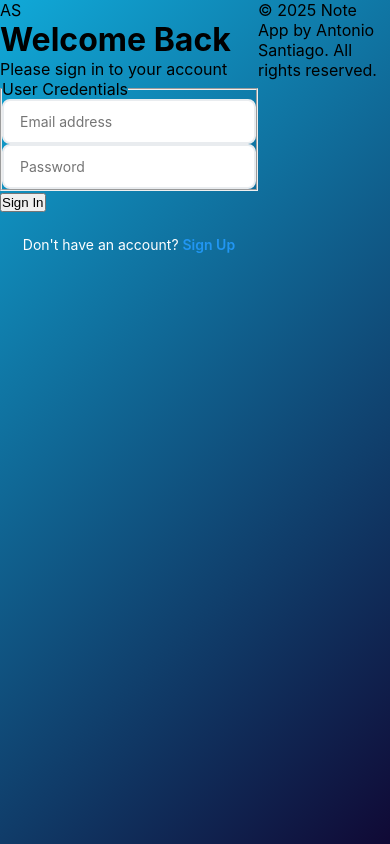
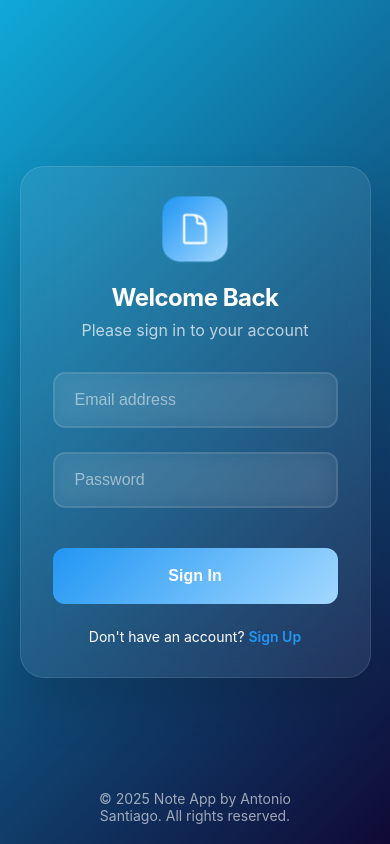
Before and after one commit to TonyS-dev/notely, a React (Vite) app in the folder frontend/: page / in a window 390 px wide. Built offline with nearby package versions, Linux system fonts and the light colour scheme; no server answers.

Commit message:
feat: Update authentication view styles and improve layout for better user experience

```diff
--- a/frontend/src/App.tsx
+++ b/frontend/src/App.tsx
@@ -28,7 +28,7 @@ function App() {
   );
 
   return (
-    <div className="app-container">
+    <div className={`app-container ${!isAuthenticated ? 'auth-view' : ''}`}>
       {/*
         - If not authenticated, show AuthPage and give it the 'login' function from our context.
         - If authenticated, show the main app layout.
--- a/frontend/src/pages/AuthPage.tsx
+++ b/frontend/src/pages/AuthPage.tsx
@@ -81,7 +81,23 @@ export function AuthPage({ onLoginSuccess }: AuthPageProps) {
       <div className="particles" id="particles"></div>
       <main id="main">
         <header className="login-header">
-          <div className="logo">AS</div>
+          <div className="logo">
+            <svg
+              xmlns="http://www.w3.org/2000/svg"
+              fill="none"
+              viewBox="0 0 24 24"
+              strokeWidth={1.5}
+              stroke="currentColor"
+              width="32"
+              height="32"
+            >
+              <path
+                strokeLinecap="round"
+                strokeLinejoin="round"
+                d="M19.5 14.25v-2.625a3.375 3.375 0 00-3.375-3.375h-1.5A1.125 1.125 0 0113.5 7.125v-1.5a3.375 3.375 0 00-3.375-3.375H8.25m2.25 0H5.625c-.621 0-1.125.504-1.125 1.125v17.25c0 .621.504 1.125 1.125 1.125h12.75c.621 0 1.125-.504 1.125-1.125V11.25a9 9 0 00-9-9z"
+              />
+            </svg>
+          </div>
           <h1 className="login-title">
             {isLoginView ? 'Welcome Back' : 'Create Account'}
           </h1>
--- a/frontend/src/styles/styles.css
+++ b/frontend/src/styles/styles.css
@@ -2,44 +2,47 @@
    Keyframes for Animations
    ========================================================================== */
 
+/* Animation for main app note cards */
 @keyframes fade-in-up {
-  from {
-    opacity: 0;
-    transform: translateY(20px);
-  }
-  to {
-    opacity: 1;
-    transform: translateY(0);
-  }
+  from { opacity: 0; transform: translateY(20px); }
+  to { opacity: 1; transform: translateY(0); }
 }
 
+/* Animations for the modal */
 @keyframes modal-swoop-in {
-  from {
-    opacity: 0;
-    transform: scale(0.9) translateY(-30px);
-  }
-  to {
-    opacity: 1;
-    transform: scale(1) translateY(0);
-  }
+  from { opacity: 0; transform: scale(0.9) translateY(-30px); }
+  to { opacity: 1; transform: scale(1) translateY(0); }
+}
+@keyframes modal-swoop-out {
+  from { opacity: 1; transform: scale(1) translateY(0); }
+  to { opacity: 0; transform: scale(0.95) translateY(-30px); }
 }
 
-@keyframes modal-swoop-out {
-  from {
-    opacity: 1;
-    transform: scale(1) translateY(0);
-  }
-  to {
-    opacity: 0;
-    transform: scale(0.95) translateY(-30px);
-  }
+/* Animations for the Login Page */
+@keyframes slideIn {
+  to { transform: translateY(0); opacity: 1; }
+}
+@keyframes float {
+  0% { transform: translateY(100vh) rotate(0deg); opacity: 0; }
+  10% { opacity: 1; }
+  90% { opacity: 1; }
+  100% { transform: translateY(-100px) rotate(360deg); opacity: 0; }
+}
+@keyframes shine {
+  0%, 100% { opacity: 0.2; }
+  50% { opacity: 1; }
+}
+@keyframes pulse {
+  0% { transform: scale(1); }
+  100% { transform: scale(1.1); }
+}
+@keyframes spin {
+  to { transform: rotate(360deg); }
 }
 
 /* ==========================================================================
    Global Styles
    ========================================================================== */
-
-/* Reset and Base Styles */
 * {
   margin: 0;
   padding: 0;
@@ -47,7 +50,7 @@
 }
 
 :root {
-  /* Color Palette - Elegant Note Theme */
+  /* Color Palette */
   --primary-color: #975acf;
   --primary-hover: #5b5bd6;
   --primary-light: #ebe6f5;
@@ -80,12 +83,19 @@
   min-height: 100vh;
   width: 100%;
   display: flex;
-  align-items: center;
-  justify-content: center;
   overflow: hidden;
   position: relative;
 }
 
+/* Default centering for both views */
+.app-container {
+  align-items: center;
+  justify-content: center;
+}
+
+/* ==========================================================================
+   Main Application (Logged-In) Styles
+   ========================================================================== */
 .main-app-layout {
   padding: 5px;
   display: flex;
@@ -96,7 +106,6 @@
   box-shadow: 0 4px 12px rgba(0, 0, 0, 0.1);
 }
 
-/* Sidebar Styles */
 .sidebar {
   width: 280px;
   background-color: var(--background-primary);
@@ -145,11 +154,7 @@
 
 .new-note {
   width: 100%;
-  background: linear-gradient(
-    135deg,
-    var(--primary-color) 0%,
-    var(--primary-hover) 100%
-  );
+  background: linear-gradient(135deg, var(--primary-color) 0%, var(--primary-hover) 100%);
   color: white;
   border: none;
   border-radius: var(--radius-md);
@@ -167,13 +172,8 @@
   box-shadow: var(--shadow-md);
 }
 
-.sidebar-nav {
-  flex: 1;
-}
-
-.nav-item {
-  margin-bottom: 4px;
-}
+.sidebar-nav { flex: 1; }
+.nav-item { margin-bottom: 4px; }
 
 .nav-btn {
   width: 100%;
@@ -233,6 +233,22 @@
   color: var(--primary-color);
 }
 
+
+
+
+
+.about-btn {
+  background: none;
+  border: 1px solid var(--border-color);
+  color: var(--text-secondary);
+}
+
+.about-btn:hover {
+  background: var(--background-tertiary);
+  border-color: var(--primary-color);
+  color: var(--primary-color);
+}
+
 /* Main Content Styles */
 .main-content {
   flex: 1;
@@ -252,11 +268,7 @@
   font-size: 28px;
   font-weight: 700;
   color: var(--text-primary);
-  background: linear-gradient(
-    135deg,
-    var(--text-primary) 0%,
-    var(--primary-color) 100%
-  );
+  background: linear-gradient(135deg, var(--text-primary) 0%, var(--primary-color) 100%);
   -webkit-background-clip: text;
   -webkit-text-fill-color: transparent;
   background-clip: text;
@@ -357,29 +369,12 @@
   animation-fill-mode: forwards;
 }
 
-/* --- Animation Delays for Note Items --- */
-.note-item:nth-child(1) {
-  animation-delay: 0.05s;
-}
-.note-item:nth-child(2) {
-  animation-delay: 0.1s;
-}
-.note-item:nth-child(3) {
-  animation-delay: 0.15s;
-}
-.note-item:nth-child(4) {
-  animation-delay: 0.2s;
-}
-.note-item:nth-child(5) {
-  animation-delay: 0.25s;
-}
-.note-item:nth-child(6) {
-  animation-delay: 0.3s;
-}
-.note-item:nth-child(7) {
-  animation-delay: 0.35s;
-}
-
+.note-item:nth-child(1) { animation-delay: 0.05s; }
+.note-item:nth-child(2) { animation-delay: 0.1s; }
+.note-item:nth-child(3) { animation-delay: 0.15s; }
+.note-item:nth-child(4) { animation-delay: 0.2s; }
+.note-item:nth-child(5) { animation-delay: 0.25s; }
+.note-item:nth-child(6) { animation-delay: 0.3s; }
 
 .note-item:hover {
   box-shadow: var(--shadow-md);
@@ -432,11 +427,7 @@
 }
 
 .note-category {
-  background: linear-gradient(
-    135deg,
-    var(--primary-light) 0%,
-    rgba(151, 90, 207, 0.1) 100%
-  );
+  background: linear-gradient(135deg, var(--primary-light) 0%, rgba(151, 90, 207, 0.1) 100%);
   color: var(--primary-color);
   font-size: 12px;
   font-weight: 500;
@@ -445,14 +436,13 @@
   border: 1px solid rgba(151, 90, 207, 0.2);
 }
 
-/* Note Actions */
+/* Note Actions & Dropdown */
 .note-actions {
   position: relative;
   display: flex;
   gap: 8px;
   z-index: 10;
 }
-
 .note-action-btn {
   background: var(--background-primary);
   border: 1px solid var(--border-color);
@@ -463,19 +453,13 @@
   border-radius: var(--radius-sm);
   transition: all 0.2s ease;
 }
-
 .note-action-btn:hover {
   background: var(--primary-color);
   color: white;
   border-color: var(--primary-color);
   transform: translateY(-1px);
 }
-
-/* Dropdown Menu */
-.dropdown-menu-wrapper {
-  position: relative;
-}
-
+.dropdown-menu-wrapper { position: relative; }
 .dropdown-menu {
   position: absolute;
   top: 100%;
@@ -488,14 +472,8 @@
   min-width: 150px;
   margin-top: 4px;
   padding: 4px;
-  opacity: 1;
-  visibility: visible;
-  transform: translateY(0);
-  transition:
-    transform 0.2s cubic-bezier(0.25, 0.8, 0.25, 1),
-    opacity 0.2s ease;
+  transition: transform 0.2s cubic-bezier(0.25, 0.8, 0.25, 1), opacity 0.2s ease;
 }
-
 .dropdown-item {
   display: flex;
   align-items: center;
@@ -512,16 +490,11 @@
   font-weight: 500;
   border-radius: var(--radius-sm);
 }
-
 .dropdown-item:hover {
   background: var(--background-tertiary);
   color: var(--text-primary);
 }
-
-.dropdown-item.danger {
-  color: var(--danger-color);
-}
-
+.dropdown-item.danger { color: var(--danger-color); }
 .dropdown-item.danger:hover {
   background: rgba(220, 53, 69, 0.1);
   color: var(--danger-color);
@@ -542,16 +515,12 @@
   z-index: 1000;
   opacity: 0;
   visibility: hidden;
-  transition:
-    opacity 0.3s ease,
-    visibility 0.3s ease; /* ANIMATION CHANGE */
+  transition: opacity 0.3s ease, visibility 0.3s ease;
 }
-
 .modal-overlay.active {
   opacity: 1;
   visibility: visible;
 }
-
 .modal-content {
   font-family: 'Inter', sans-serif;
   background: var(--background-primary);
@@ -566,11 +535,9 @@
   flex-direction: column;
   animation: modal-swoop-in 0.35s cubic-bezier(0.25, 0.8, 0.25, 1);
 }
-
 .modal-content.closing {
-  animation: modal-swoop-out 0.28s forwards cubic-bezier(0.7, 0, 0.84, 0);
+  animation: modal-swoop-out 0.2s forwards cubic-bezier(0.7, 0, 0.84, 0);
 }
-
 .modal-header {
   display: flex;
   justify-content: space-between;
@@ -578,20 +545,13 @@
   padding: 14px 24px;
   border-bottom: 1px solid var(--border-color);
   flex-shrink: 0;
-  background: linear-gradient(
-    135deg,
-    var(--background-primary) 0%,
-    var(--background-tertiary) 100%
-  );
 }
-
 .modal-header h3 {
   font-size: 20px;
   font-weight: 600;
   color: var(--text-primary);
   margin: 0;
 }
-
 .modal-close {
   background: var(--background-tertiary);
   border: 1px solid var(--border-color);
@@ -601,15 +561,15 @@
   padding: 6px 8px;
   border-radius: var(--radius-sm);
   transition: all 0.2s ease;
+  width: 40px;
+  height: auto;
 }
-
 .modal-close:hover {
   background: var(--danger-color);
   color: white;
   border-color: var(--danger-color);
 }
-
-/* Form Styles */
+/* Form Styles in Modal */
 .note-form {
   padding: 20px 28px;
   flex: 1;
@@ -618,22 +578,19 @@
   flex-direction: column;
   gap: 16px;
 }
-
-.form-group {
+.modal-content .form-group {
   display: flex;
   flex-direction: column;
   gap: 8px;
 }
-
-.form-group label {
+.modal-content .form-group label {
   font-weight: 600;
   color: var(--text-primary);
   font-size: 14px;
   margin-bottom: 4px;
 }
-
-.form-group input,
-.form-group textarea {
+.modal-content .form-group input,
+.modal-content .form-group textarea {
   padding: 12px 16px;
   border: 2px solid var(--border-color);
   border-radius: var(--radius-md);
@@ -643,21 +600,20 @@
   background: var(--background-primary);
   font-family: inherit;
 }
-
-.form-group input:focus,
-.form-group textarea:focus {
+.modal-content .form-group input:focus,
+.modal-content .form-group textarea:focus {
   outline: none;
   border-color: var(--primary-color);
   box-shadow: 0 0 0 3px rgba(151, 90, 207, 0.1);
 }
-
-.form-group textarea {
-  min-height: 80px;
+.modal-content .form-group textarea {
+  min-height: 50px;
   max-height: 150px;
   resize: vertical;
 }
 
-/* Category Management Styles (Inside Modal) */
+/* Category Management in Modal */
+.category-selector { margin-bottom: 20px; }
 .category-label {
   display: block;
   font-weight: 600;
@@ -665,7 +621,6 @@
   margin-bottom: 8px;
   font-size: 14px;
 }
-
 .selected-categories {
   display: flex;
   flex-wrap: wrap;
@@ -677,7 +632,6 @@
   border: 1px solid var(--border-light);
   min-height: 40px;
 }
-
 .category-tag {
 background: linear-gradient(135deg, var(--primary-color) 0%, var(--primary-hover) 100%);
   color: white;
@@ -693,7 +647,6 @@ background: linear-gradient(135deg, var(--primary-color) 0%, var(--primary-hover
   overflow: hidden;
   text-overflow: ellipsis;
 }
-
 .remove-category {
 background: rgba(255, 255, 255, 0.2);
   border: none;
@@ -709,17 +662,12 @@ background: rgba(255, 255, 255, 0.2);
   justify-content: center;
   transition: background-color 0.2s;
 }
-
-.remove-category:hover {
-  background: rgba(255, 255, 255, 0.3);
-}
-
+.remove-category:hover { background: rgba(255, 255, 255, 0.3); }
 .category-input-group {
   display: flex;
   gap: 8px;
   margin-bottom: 16px;
 }
-
 .category-input {
   flex: 1;
   padding: 8px 12px;
@@ -730,13 +678,11 @@ background: rgba(255, 255, 255, 0.2);
   background: var(--background-primary);
   transition: border-color 0.2s ease;
 }
-
 .category-input:focus {
   outline: none;
   border-color: var(--primary-color);
   box-shadow: 0 0 0 3px rgba(151, 90, 207, 0.1);
 }
-
 .add-category-btn {
   padding: 8px 16px;
   background: var(--success-color);
@@ -748,17 +694,11 @@ background: rgba(255, 255, 255, 0.2);
   cursor: pointer;
   transition: all 0.2s ease;
 }
-
 .add-category-btn:hover:not(:disabled) {
   background: var(--primary-hover);
   transform: translateY(-1px);
 }
-
-.add-category-btn:disabled {
-  opacity: 0.5;
-  cursor: not-allowed;
-}
-
+.add-category-btn:disabled { opacity: 0.5; cursor: not-allowed; }
 .available-categories {
   margin-top: 12px;
 }
@@ -769,7 +709,6 @@ background: rgba(255, 255, 255, 0.2);
   margin-bottom: 8px;
   font-weight: 500;
 }
-
 .available-categories-list {
   display: flex;
   flex-wrap: wrap;
@@ -777,7 +716,6 @@ background: rgba(255, 255, 255, 0.2);
   background-color: var(--background-tertiary);
   padding: 6px;
 }
-
 .available-category-btn {
   background: var(--background-secondary);
   border: 1px solid var(--border-color);
@@ -788,14 +726,13 @@ background: rgba(255, 255, 255, 0.2);
   cursor: pointer;
   transition: all 0.2s ease;
 }
-
 .available-category-btn:hover {
   background: var(--primary-color);
   color: white;
   border-color: var(--primary-color);
 }
 
-/* Button Styles */
+/* Modal Buttons */
 .modal-actions {
   padding: 12px 28px;
   border-top: 1px solid var(--border-color);
@@ -805,10 +742,7 @@ background: rgba(255, 255, 255, 0.2);
   gap: 12px;
   background: var(--background-tertiary);
 }
-
-.btn-primary,
-.btn-secondary,
-.btn-danger {
+.btn-primary, .btn-secondary, .btn-danger {
   padding: 12px 24px;
   border-radius: var(--radius-md);
   font-size: 14px;
@@ -818,73 +752,165 @@ background: rgba(255, 255, 255, 0.2);
   border: none;
   min-width: 100px;
 }
-
 .btn-primary {
-  background: linear-gradient(
-    135deg,
-    var(--primary-color) 0%,
-    var(--primary-hover) 100%
-  );
+  background: linear-gradient(135deg, var(--primary-color) 0%, var(--primary-hover) 100%);
   color: white;
   box-shadow: var(--shadow-sm);
 }
-
 .btn-primary:hover {
   transform: translateY(-2px);
   box-shadow: var(--shadow-md);
 }
-
 .btn-secondary {
   background: var(--background-primary);
   color: var(--text-secondary);
   border: 1px solid var(--border-color);
 }
-
 .btn-secondary:hover {
   background: var(--background-tertiary);
   border-color: var(--primary-color);
   color: var(--primary-color);
 }
 
-.btn-danger {
-  background: linear-gradient(135deg, var(--danger-color) 0%, #c82333 100%);
-  color: white;
-  box-shadow: var(--shadow-sm);
-}
-
-.btn-danger:hover {
-  transform: translateY(-2px);
-  box-shadow: var(--shadow-md);
-}
-
-/* Scrollbars */
-*::-webkit-scrollbar {
-  width: 6px;
-  height: 6px;
-}
-
-*::-webkit-scrollbar-track {
-  background: var(--background-tertiary);
-  border-radius: var(--radius-sm);
-}
-
-*::-webkit-scrollbar-thumb {
-  background: var(--text-muted);
-  border-radius: var(--radius-sm);
-}
-
-*::-webkit-scrollbar-thumb:hover {
-  background: var(--text-secondary);
-}
-
-/* Focus states for accessibility */
-button:focus-visible,
-input:focus-visible,
-textarea:focus-visible,
-a:focus-visible {
+/* Utilities */
+.hidden { display: none; }
+*::-webkit-scrollbar { width: 6px; height: 6px; }
+*::-webkit-scrollbar-track { background: var(--background-tertiary); }
+*::-webkit-scrollbar-thumb { background: var(--text-muted); border-radius: var(--radius-sm); }
+*::-webkit-scrollbar-thumb:hover { background: var(--text-secondary); }
+button:focus-visible, input:focus-visible, textarea:focus-visible, a:focus-visible {
   outline: 2px solid var(--primary-hover);
   outline-offset: 2px;
   box-shadow: none;
+}
+
+/* ==========================================================================
+   Login Page (Auth View) Styles
+   ========================================================================== */
+.auth-view {
+  font-family: "SF Pro Display", -apple-system, BlinkMacSystemFont, "Segoe UI", Roboto, sans-serif;
+}
+.auth-view main {
+  background: rgba(255, 255, 255, 0.08);
+  backdrop-filter: blur(20px);
+  border: 1px solid rgba(255, 255, 255, 0.1);
+  border-radius: 24px;
+  padding: 3rem;
+  width: 420px;
+  max-width: 90%;
+  box-shadow: 0 25px 50px rgba(0, 0, 0, 0.15);
+  position: relative;
+  z-index: 10;
+  transform: translateY(50px);
+  opacity: 0;
+  animation: slideIn 0.8s ease-out forwards;
+}
+.auth-view .login-header {
+  text-align: center;
+  margin-bottom: 2rem;
+}
+.auth-view .logo {
+  width: 60px;
+  height: 60px;
+  background: linear-gradient(135deg, #2196f3, #a2d8ff);
+  border-radius: 16px;
+  margin: 0 auto 1.5rem;
+  display: flex;
+  align-items: center;
+  justify-content: center;
+  font-size: 24px;
+  color: white;
+  font-weight: bold;
+  animation: pulse 2s ease-in-out infinite alternate;
+}
+.auth-view .login-title {
+  color: white;
+  font-size: 28px;
+  font-weight: 700;
+  margin-bottom: 0.5rem;
+  letter-spacing: -0.5px;
+}
+.auth-view .login-subtitle {
+  color: rgba(255, 255, 255, 0.7);
+  font-size: 16px;
+  font-weight: 400;
+}
+.auth-view fieldset { border: 0; }
+.auth-view .form-group {
+  position: relative;
+  margin-bottom: 1.5rem;
+}
+.auth-view .form-input {
+  width: 100%;
+  height: 56px;
+  background: rgba(255, 255, 255, 0.05);
+  border: 2px solid rgba(255, 255, 255, 0.1);
+  border-radius: 12px;
+  padding: 0 20px;
+  font-size: 16px;
+  color: white;
+  outline: none;
+  transition: all 0.3s cubic-bezier(0.4, 0, 0.2, 1);
+  backdrop-filter: blur(10px);
+}
+.auth-view .form-input::placeholder { color: rgba(255, 255, 255, 0.5); }
+.auth-view .form-input:focus {
+  border-color: #2196f3;
+  background: rgba(255, 255, 255, 0.08);
+  transform: translateY(-2px);
+  box-shadow: 0 10px 25px rgba(107, 188, 255, 0.2);
+}
+.auth-view .button-container {
+  position: relative;
+  margin-top: 1rem;
+}
+.auth-view .login-button {
+  width: 100%;
+  height: 56px;
+  background: linear-gradient(135deg, #2196f3, #a2d8ff);
+  border: none;
+  border-radius: 12px;
+  color: white;
+  font-size: 16px;
+  font-weight: 600;
+  cursor: pointer;
+  position: relative;
+  overflow: hidden;
+  transition: all 0.3s ease;
+}
+.auth-view .login-button:hover {
+  transform: translateY(-2px);
+  box-shadow: 0 15px 35px rgba(107, 171, 255, 0.4);
+}
+.auth-view .login-button:active { transform: translateY(0); }
+.auth-view .login-button:disabled { pointer-events: none; opacity: 0.7; }
+.auth-view .button-text { transition: opacity 0.3s ease; }
+.auth-view .button-loader {
+  position: absolute;
+  top: 50%;
+  left: 50%;
+  transform: translate(-50%, -50%) rotate(0deg);
+  width: 24px;
+  height: 24px;
+  border: 3px solid rgba(255, 255, 255, 0.3);
+  border-radius: 50%;
+  border-top-color: white;
+  animation: spin 1s linear infinite;
+  opacity: 0;
+  visibility: hidden;
+  transition: all 0.3s ease;
+}
+.auth-view .button-loader.show { opacity: 1; visibility: visible; }
+.auth-view .login-button.loading .button-text { opacity: 0; }
+.auth-view footer {
+  position: fixed;
+  bottom: 20px;
+  left: 50%;
+  transform: translateX(-50%);
+  color: rgba(255, 255, 255, 0.6);
+  font-size: 14px;
+  text-align: center;
+  z-index: 5;
 }
 
 /* ==========================================================================
@@ -898,22 +924,15 @@ a:focus-visible {
     height: 95vh;
   }
 }
-
 @media (max-width: 1024px) {
-  .sidebar {
-    width: 240px;
-  }
-  .dashboard {
-    padding: 24px;
-  }
-  .main-header h1 {
-    font-size: 24px;
-  }
+  .sidebar { width: 240px; }
+  .dashboard { padding: 24px; }
+  .main-header h1 { font-size: 24px; }
 }
 
 /* Mobile Devices */
 @media (max-width: 768px) {
-  .app-container {
+  .app-container:not(.auth-view) {
     align-items: stretch;
     justify-content: flex-start;
   }
@@ -925,7 +944,6 @@ a:focus-visible {
     padding: 0;
     box-shadow: none;
   }
-
   .sidebar {
     width: 100%;
     height: auto;
@@ -939,21 +957,18 @@ a:focus-visible {
     gap: 12px;
     overflow-y: visible;
   }
-
   .user-profile {
     flex-grow: 1;
     margin-bottom: 0;
     padding: 8px;
     order: 1;
   }
-
   .new-note {
     flex-grow: 1;
     margin-bottom: 0;
     padding: 10px;
     order: 2;
   }
-
   .sidebar-nav {
     flex: 1 1 100%;
     display: flex;
@@ -961,60 +976,46 @@ a:focus-visible {
     order: 3;
     margin-top: 8px;
   }
-
   .nav-btn {
     width: auto;
     flex-grow: 1;
     justify-content: center;
     padding: 8px 12px;
   }
-
-  .sidebar-footer {
-    display: none;
-  }
-
-  .main-header {
-    display: none;
-  }
-  .dashboard {
-    padding: 16px;
-  }
-  .notes-list {
-    grid-template-columns: 1fr;
-  }
-
+  .sidebar-footer { display: none; }
+  .main-header { display: none; }
+  .dashboard { padding: 16px; }
+  .notes-list { grid-template-columns: 1fr; }
   .modal-content {
     width: 95%;
     max-height: 85vh;
   }
-  .modal-actions {
-    flex-direction: column;
-    gap: 8px;
-  }
-  .btn-primary,
-  .btn-secondary,
-  .btn-danger {
-    width: 100%;
-    padding: 10px;
+  .modal-content .form-group textarea {
+  height: 80px;
   }
 }
 
 /* Small Mobile Devices */
 @media (max-width: 480px) {
-  .user-profile,
-  .new-note {
+  .user-profile, .new-note {
     flex-basis: 100%;
   }
   .user-profile {
     margin-bottom: 12px;
   }
-  .notes-section h2 {
-    font-size: 18px;
+  .notes-section h2 { font-size: 18px; }
+  .note-item { padding: 16px; }
+  .note-title { font-size: 16px; }
+  .auth-view main {
+    width: 90%;
+    padding: 2rem;
   }
-  .note-item {
-    padding: 16px;
-  }
-  .note-title {
-    font-size: 16px;
-  }
+  .auth-view .login-title { font-size: 24px; }
+  .modal-content .form-group textarea {
+  height: 50px;
 }
+
+.modal-actions {
+    max-height: 80px;
+}
+}
```
